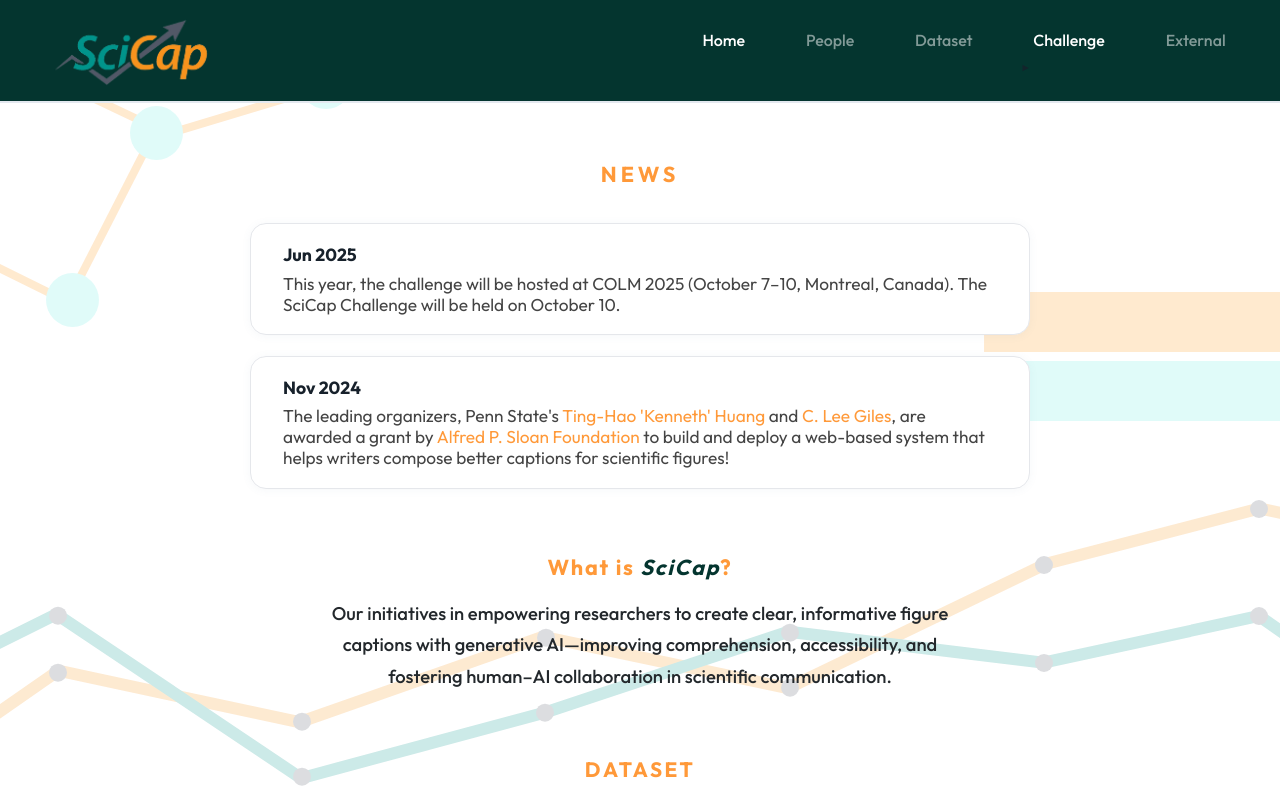
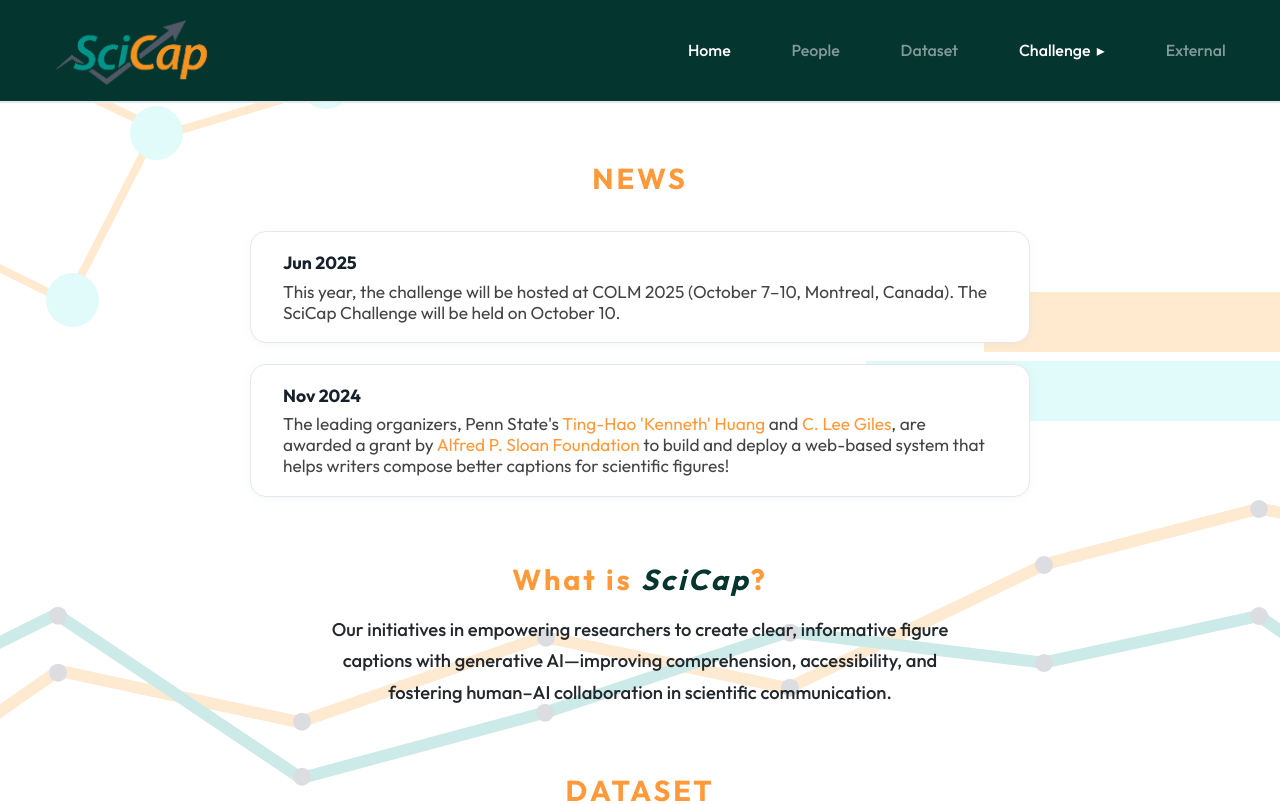
Before and after one commit to hy-ng/scicap-website-test, a React (Vite) app: page / in a window 1280 px wide. Shown: the top 804 px of the page. Built offline with nearby package versions, Linux system fonts and the light colour scheme.

Commit message:
Modify the web behavior and correct description

```diff
--- a/src/App.css
+++ b/src/App.css
@@ -80,6 +80,7 @@ main {
   display: flex;
   align-items: center;
   position: relative;
+  gap: 0.3rem;
 }
 
 .navbar-links a.inactive {
@@ -91,15 +92,6 @@ main {
 .navbar-links a.inactive:hover {
   background: none;
   transform: none;
-}
-
-.dropdown-arrow {
-  margin-left: 0.4rem;
-  font-size: 0.8rem;
-  opacity: 0.8;
-  transition: transform 0.2s ease;
-  display: inline-block;
-  transform: rotate(-90deg);  /* Start rotated left */
 }
 
 /* Desktop styles */
@@ -120,31 +112,10 @@ main {
     box-shadow: 0 2px 8px rgba(0, 0, 0, 0.1);
   }
 
-  /* Change rotation to point down on hover */
-  .has-dropdown:hover .dropdown-arrow {
-    transform: rotate(0deg);  /* Rotate to point down */
-  }
-
   .navbar-links li:hover .dropdown-menu {
     opacity: 1;
     visibility: visible;
     transform: translateY(0);
-  }
-
-  .dropdown-menu {
-    transform: translateY(-10px);
-    transition: all 0.2s ease-in-out;
-  }
-
-  .dropdown-menu a {
-    padding: 0.5rem 1.2rem;
-    border-radius: 0;
-    white-space: nowrap;
-  }
-
-  .dropdown-menu a:hover {
-    background: rgba(255, 255, 255, 0.1);
-    transform: none !important;
   }
 }
 
@@ -254,13 +225,32 @@ main {
   }
 }
 
+/* Common section header style */
+.section-header {
+  color: var(--accent);
+  font-size: 1.8rem;
+  margin-bottom: 1.5rem;
+  text-align: center;
+  letter-spacing: 0.1em;
+  font-weight: bold;
+  text-transform: uppercase;
+}
+
+/* Update existing section title styles */
 .news-title {
-  color: var(--accent);
-  text-align: center;
-  font-weight: bold;
-  font-size: 1.35rem;
-  letter-spacing: 0.18em;
+  composes: section-header;
   margin-bottom: 2.2rem;
+}
+
+.hero-title {
+  composes: section-header;
+  margin-bottom: 1.1rem;
+  text-transform: none; /* Override for "What is SciCap?" */
+}
+
+.dataset-title {
+  composes: section-header;
+  margin-bottom: 2.1rem;
 }
 
 .news-cards {
@@ -295,13 +285,6 @@ main {
   max-width: 880px;
   padding: 0 1rem;
 }
-.hero-title {
-  color: var(--accent);
-  font-weight: bold;
-  letter-spacing: 0.08em;
-  font-size: 1.35rem;
-  margin-bottom: 1.1rem;
-}
 .scicap-accent {
   color: var(--primary);
   font-style: italic;
@@ -321,13 +304,6 @@ main {
   max-width: 1200px;
   text-align: center;
   padding: 0 1.5rem;
-}
-.dataset-title {
-  color: var(--accent);
-  font-weight: bold;
-  font-size: 1.3rem;
-  letter-spacing: 0.12em;
-  margin-bottom: 2.1rem;
 }
 .dataset-cards {
   display: grid;
@@ -696,7 +672,7 @@ main {
   .navbar-links {
     display: none;
     position: absolute;
-    top: 80px; /* Match navbar height */
+    top: 80px;
     left: 0;
     width: 100%;
     flex-direction: column;
@@ -727,12 +703,28 @@ main {
     align-items: center;
     white-space: nowrap;
     border-radius: 0;
-    transition: all 0.2s ease;  /* Add transition for smooth hover effect */
+    transition: all 0.2s ease;
+    gap: 0.3rem;
+  }
+
+  .dropdown-arrow {
+    margin-left: 0.1rem;
+    transition: transform 0.2s ease;
+  }
+
+  /* Show dropdown menu and rotate arrow when active */
+  .dropdown-menu.show {
+    display: block;
+  }
+
+  /* Rotate arrow when dropdown is active */
+  li:has(.dropdown-menu.show) .dropdown-arrow {
+    transform: rotate(90deg);
   }
 
   .navbar-links a:hover {
-    background-color: rgba(255, 255, 255, 0.1);  /* Subtle white overlay on hover */
-    padding-left: 1.8rem;  /* Slight indent on hover */
+    background-color: rgba(255, 255, 255, 0.1);
+    padding-left: 1.8rem;
   }
 
   /* Mobile dropdown styles */
@@ -743,25 +735,6 @@ main {
     padding: 0;
     background: rgba(255, 255, 255, 0.05);
     border: none;
-    display: none;
-  }
-
-  .dropdown-menu.show {
-    display: block;
-  }
-
-  .dropdown-menu a {
-    padding: 0.8rem 2.5rem;
-    transition: all 0.2s ease;  /* Add transition for smooth hover effect */
-  }
-
-  .dropdown-menu a:hover {
-    background-color: rgba(255, 255, 255, 0.1);  /* Subtle white overlay on hover */
-    padding-left: 2.8rem;  /* Slight indent on hover */
-  }
-
-  /* Remove dropdown arrow in mobile */
-  .dropdown-menu::before {
     display: none;
   }
 
@@ -860,3 +833,112 @@ main {
   text-decoration: underline;
   opacity: 0.9;
 }
+
+/* Mobile styles */
+@media (max-width: 900px) {
+  .dropdown-arrow {
+    margin-left: 0.2rem;
+  }
+
+  /* Rotate arrow when dropdown is active in mobile */
+  .dropdown-menu.show + a .dropdown-arrow,
+  .has-dropdown.active .dropdown-arrow {
+    transform: rotate(90deg);
+  }
+}
+
+.dropdown-arrow {
+  display: inline-block;
+  margin-left: 0.1rem;
+  transition: transform 0.2s ease;
+}
+
+/* Rotate arrow on hover and when dropdown is visible */
+.navbar-links a:hover .dropdown-arrow,
+.has-dropdown:hover .dropdown-arrow {
+  transform: rotate(90deg);
+}
+
+/* Show dropdown menu on hover */
+.has-dropdown:hover .dropdown-menu {
+  opacity: 1;
+  visibility: visible;
+  transform: translateY(0);
+  display: block;
+}
+
+/* Desktop styles */
+@media (min-width: 901px) {
+  .navbar-links a:hover {
+    background: rgba(255, 255, 255, 0.1);
+    transform: translateY(-1px);
+  }
+
+  .navbar-links a.active {
+    background: var(--footer-text);
+    color: var(--primary);
+  }
+
+  .navbar-links a.active:hover {
+    background: var(--footer-text);
+    transform: translateY(-1px);
+    box-shadow: 0 2px 8px rgba(0, 0, 0, 0.1);
+  }
+
+  .dropdown-menu {
+    position: absolute;
+    top: 100%;
+    left: 0;
+    min-width: 200px;
+    background: var(--primary);
+    border: 1px solid rgba(255, 255, 255, 0.1);
+    border-radius: 8px;
+    padding: 0.5rem 0;
+    margin-top: 0.5rem;
+    opacity: 0;
+    visibility: hidden;
+    transform: translateY(-10px);
+    transition: all 0.2s ease-in-out;
+  }
+}
+
+/* Mobile Navigation Styles */
+@media (max-width: 900px) {
+  .navbar-links a {
+    padding: 1rem 1.5rem;
+    width: 100%;
+    display: flex;
+    justify-content: flex-start;
+    align-items: center;
+    white-space: nowrap;
+    border-radius: 0;
+    transition: all 0.2s ease;
+  }
+
+  .navbar-links a:hover {
+    background-color: rgba(255, 255, 255, 0.1);
+    padding-left: 1.8rem;
+  }
+
+  .dropdown-menu {
+    position: static;
+    width: 100%;
+    background: rgba(255, 255, 255, 0.05);
+    border: none;
+    display: none;
+  }
+
+  /* Keep arrow rotated when dropdown is visible in mobile */
+  .dropdown-menu:not([style*="display: none"]) ~ a .dropdown-arrow,
+  .dropdown-menu.show ~ a .dropdown-arrow {
+    transform: rotate(90deg);
+  }
+
+  .dropdown-menu a {
+    padding-left: 2.5rem;
+  }
+
+  .dropdown-menu a:hover {
+    padding-left: 2.8rem;
+  }
+}
--- a/src/components/DatasetSection.jsx
+++ b/src/components/DatasetSection.jsx
@@ -3,7 +3,7 @@ import React from "react";
 const datasetList = [
   {
     title: "LaMP-CAP (2025)",
-    desc: "Curated from the SciCap Challenge Dataset for personalized caption generation with multimodal figure profiles.",
+    desc: "A dataset of over 300,000 figures from more than 110,000 scientific papers, curated for personalized caption generation with multimodal figure profiles.",
     links: {
       paper: "#",
       dataset: "#"
@@ -42,7 +42,7 @@ const datasetList = [
 export default function DatasetSection() {
   return (
     <section className="dataset-section">
-      <h2 className="dataset-title">DATASET</h2>
+      <h2 className="section-header dataset-title">DATASET</h2>
       <div className="dataset-cards">
         {datasetList.map((ds, idx) => (
           <div className="dataset-card" key={idx}>
--- a/src/components/HeroSection.jsx
+++ b/src/components/HeroSection.jsx
@@ -3,7 +3,7 @@ import React from "react";
 export default function HeroSection() {
   return (
     <section className="hero-section">
-      <h2 className="hero-title">What is <span className="scicap-accent">SciCap</span>?</h2>
+      <h2 className="section-header hero-title">What is <span className="scicap-accent">SciCap</span>?</h2>
       <p className="hero-desc">
         Our initiatives in empowering researchers to create clear, informative figure captions with generative AI—improving comprehension, accessibility, and fostering human–AI collaboration in scientific communication.
       </p>
--- a/src/components/Navbar.jsx
+++ b/src/components/Navbar.jsx
@@ -20,56 +20,44 @@ const navLinks = [
 ];
 
 export default function Navbar() {
-  const [activeDropdown, setActiveDropdown] = useState(null);
   const [isMobileMenuOpen, setIsMobileMenuOpen] = useState(false);
   const navRef = useRef(null);
 
   useEffect(() => {
     const handleClickOutside = (event) => {
-      // Close menu if click is outside navbar
       if (navRef.current && !navRef.current.contains(event.target)) {
         setIsMobileMenuOpen(false);
-        setActiveDropdown(null);
       }
     };
 
-    // Add event listeners for click/touch outside
     document.addEventListener('mousedown', handleClickOutside);
     document.addEventListener('touchstart', handleClickOutside);
 
-    // Clean up event listeners
     return () => {
       document.removeEventListener('mousedown', handleClickOutside);
       document.removeEventListener('touchstart', handleClickOutside);
     };
-  }, [isMobileMenuOpen]); // Only re-run if isMobileMenuOpen changes
+  }, []);
 
-  const toggleMobileMenu = () => {
-    setIsMobileMenuOpen(!isMobileMenuOpen);
-    setActiveDropdown(null);
-  };
-
-  const renderLink = (item, onClick) => {
+  const renderLink = (item) => {
     if (item.target === '_blank' || item.href.startsWith('http')) {
       return (
         <a
           href={item.href}
           target={item.target}
           rel={item.target === '_blank' ? 'noopener noreferrer' : undefined}
-          onClick={onClick}
           className={item.inactive ? 'inactive' : ''}
         >
-          {item.text}
+          {item.text}{item.hasDropdown && <span className="dropdown-arrow">▸</span>}
         </a>
       );
     }
     return (
       <Link
         to={item.href}
-        onClick={onClick}
         className={item.inactive ? 'inactive' : ''}
       >
-        {item.text}
+        {item.text}{item.hasDropdown && <span className="dropdown-arrow">▸</span>}
       </Link>
     );
   };
@@ -82,10 +70,9 @@ export default function Navbar() {
         </Link>
       </div>
 
-      {/* Hamburger Menu Button */}
       <button
         className={`hamburger-menu ${isMobileMenuOpen ? 'open' : ''}`}
-        onClick={toggleMobileMenu}
+        onClick={() => setIsMobileMenuOpen(!isMobileMenuOpen)}
         aria-label="Toggle navigation menu"
       >
         <span></span>
@@ -97,27 +84,14 @@ export default function Navbar() {
         {navLinks.map((link) => (
           <li
             key={link.text}
-            onMouseEnter={() => link.hasDropdown && setActiveDropdown(link.text)}
-            onMouseLeave={() => setActiveDropdown(null)}
             className={link.hasDropdown ? 'has-dropdown' : ''}
           >
-            {renderLink(link, () => {
-              if (link.hasDropdown && window.innerWidth <= 900) {
-                setActiveDropdown(activeDropdown === link.text ? null : link.text);
-              } else {
-                setIsMobileMenuOpen(false);
-                setActiveDropdown(null);
-              }
-            })}
-            {link.hasDropdown && <span className="dropdown-arrow">▾</span>}
-            {link.hasDropdown && (activeDropdown === link.text || window.innerWidth <= 900) && (
-              <ul className={`dropdown-menu ${activeDropdown === link.text ? 'show' : ''}`}>
+            {renderLink(link)}
+            {link.hasDropdown && (
+              <ul className="dropdown-menu">
                 {link.dropdownItems.map((item) => (
                   <li key={item.text}>
-                    {renderLink(item, () => {
-                      setIsMobileMenuOpen(false);
-                      setActiveDropdown(null);
-                    })}
+                    {renderLink(item)}
                   </li>
                 ))}
               </ul>
--- a/src/components/NewsSection.jsx
+++ b/src/components/NewsSection.jsx
@@ -47,7 +47,7 @@ const newsList = [
 export default function NewsSection() {
   return (
     <section className="news-section">
-      <h2 className="news-title">NEWS</h2>
+      <h2 className="section-header news-title">NEWS</h2>
       <div className="news-cards">
         {newsList.map((item, idx) => (
           <div className="news-card" key={idx}>
```
